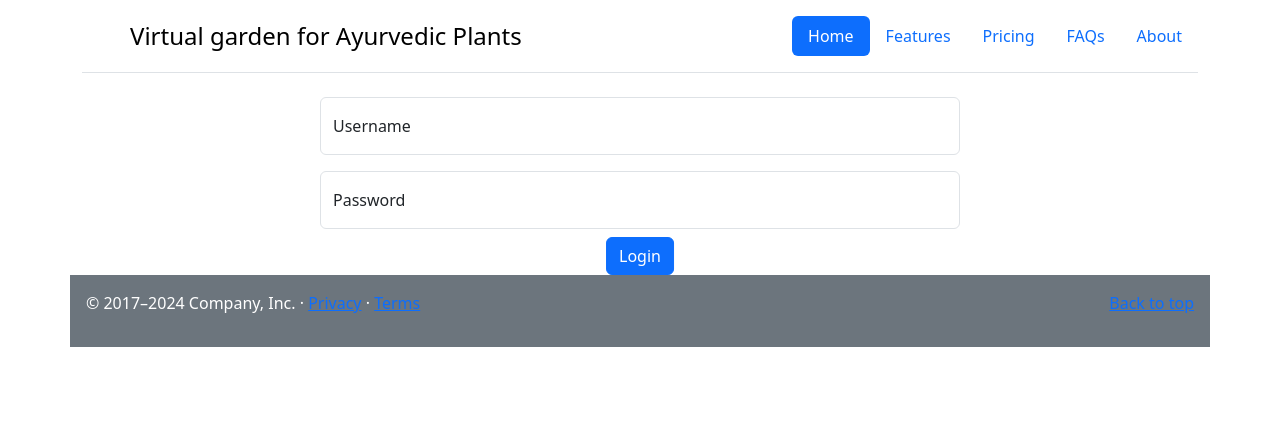
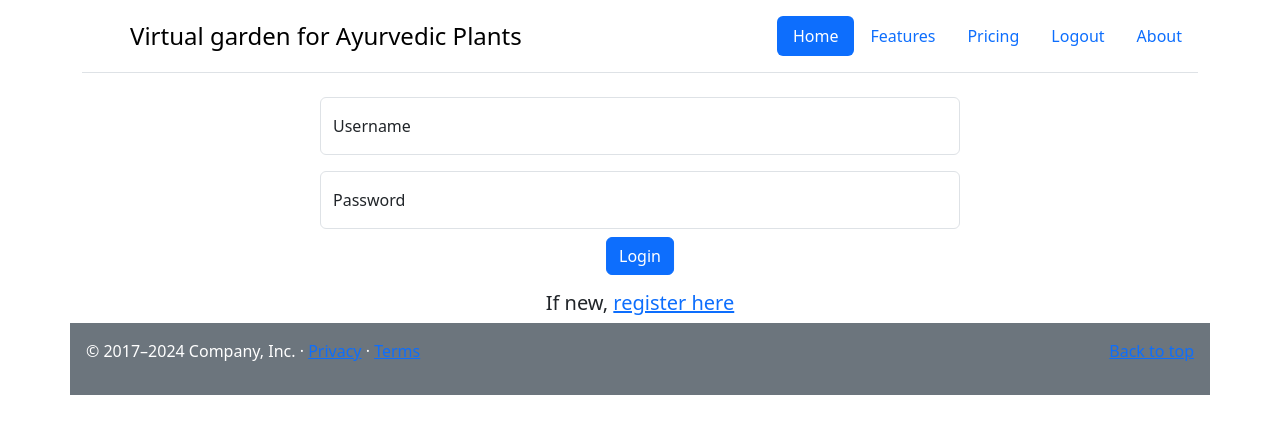
Before and after one commit to taotab/plant_library, a Flask app: page /login3 in a window 1280 px wide. Shown: the top 434 px of the page. Run offline with Flask 3, Linux system fonts and the light colour scheme.

Commit message:
Edit trys folder for logout
Added details of future work and logout page in trys/NOTES.md

```diff
--- a/trys/templates/layout.html
+++ b/trys/templates/layout.html
@@ -30,7 +30,8 @@
                         aria-current="page">Home</a></li>
                 <li class="nav-item"><a href="#" class="nav-link">Features</a></li>
                 <li class="nav-item"><a href="#" class="nav-link">Pricing</a></li>
-                <li class="nav-item"><a href="#" class="nav-link">FAQs</a></li>
+                <li class="nav-item"><a href="{{ url_for('logout') }}" class="nav-link" onclick="return confirm('Are you sure you want to log out?');">Logout</a>
+                </li>
                 <li class="nav-item"><a href="#" class="nav-link">About</a></li>
             </ul>
         </header>
--- a/trys/templates/login3.html
+++ b/trys/templates/login3.html
@@ -16,6 +16,11 @@
 
 </form>
 
+<div class="mt-3 text-center">
+    <h5>If new, <a href="{{ url_for('register') }}">register here</a></h5>
+</div>
+
+
 {% if error %}
 <p class="error"><strong>Error:</strong> {{ error }}
     {% endif %}
```
Also changed, not shown: trys/NOTES.md (+4 -1 lines), trys/templates/index.html (+6 -2 lines), trys/database.db.
